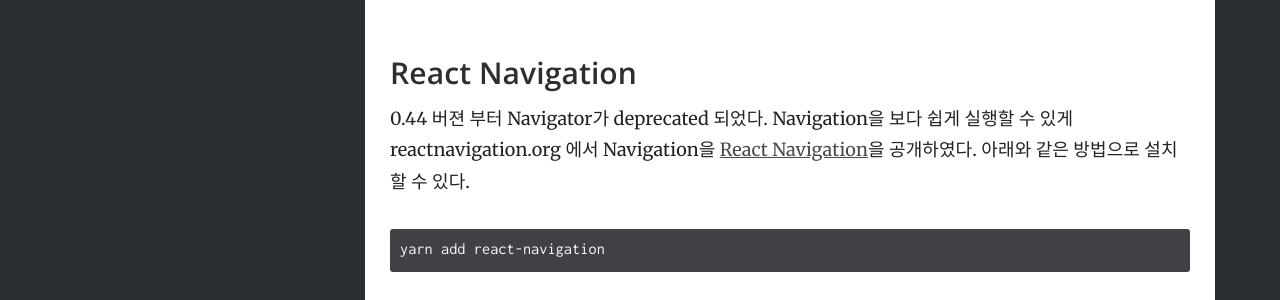
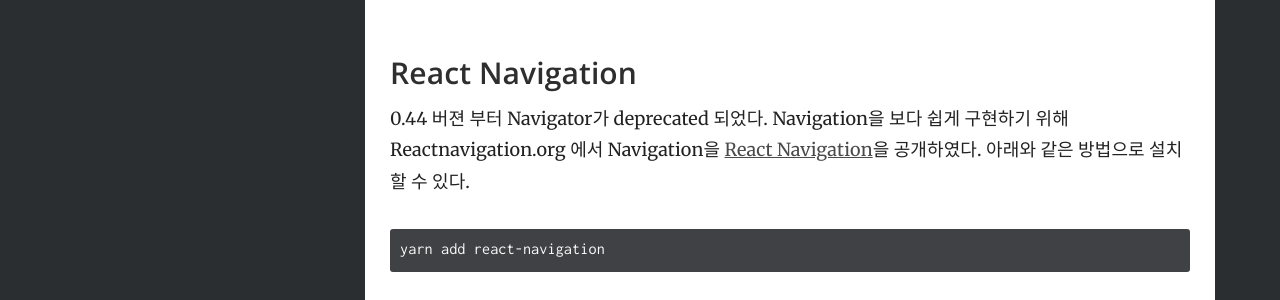
Before and after one commit to S5Platform/s5Platform.github.io, a Jekyll site: the page built from _docs/3.react-native/react_native.md, in a window 1280 px wide. Shown: the part 1120-1420 px from the top of the page. Built offline with Jekyll 4.4.1, drawn with Linux system fonts in a browser that asks for light colours.

Commit message:
Update doc

````diff
--- a/_docs/3.react-native/react_native.md
+++ b/_docs/3.react-native/react_native.md
@@ -35,7 +35,7 @@
 
 ### React Navigation
 
-0.44 버젼 부터 Navigator가 deprecated 되었다. Navigation을 보다 쉽게 실행할 수 있게 reactnavigation.org 에서 Navigation을 [React Navigation](https://reactnavigation.org/)을 공개하였다. 아래와 같은 방법으로 설치할 수 있다.
+0.44 버젼 부터 Navigator가 deprecated 되었다. Navigation을 보다 쉽게 구현하기 위해 Reactnavigation.org 에서 Navigation을 [React Navigation](https://reactnavigation.org/)을 공개하였다. 아래와 같은 방법으로 설치할 수 있다.
 
 ```
 yarn add react-navigation
````
Also changed, not shown: _docs/4.etc/react_native.md (+2 -0 lines).
